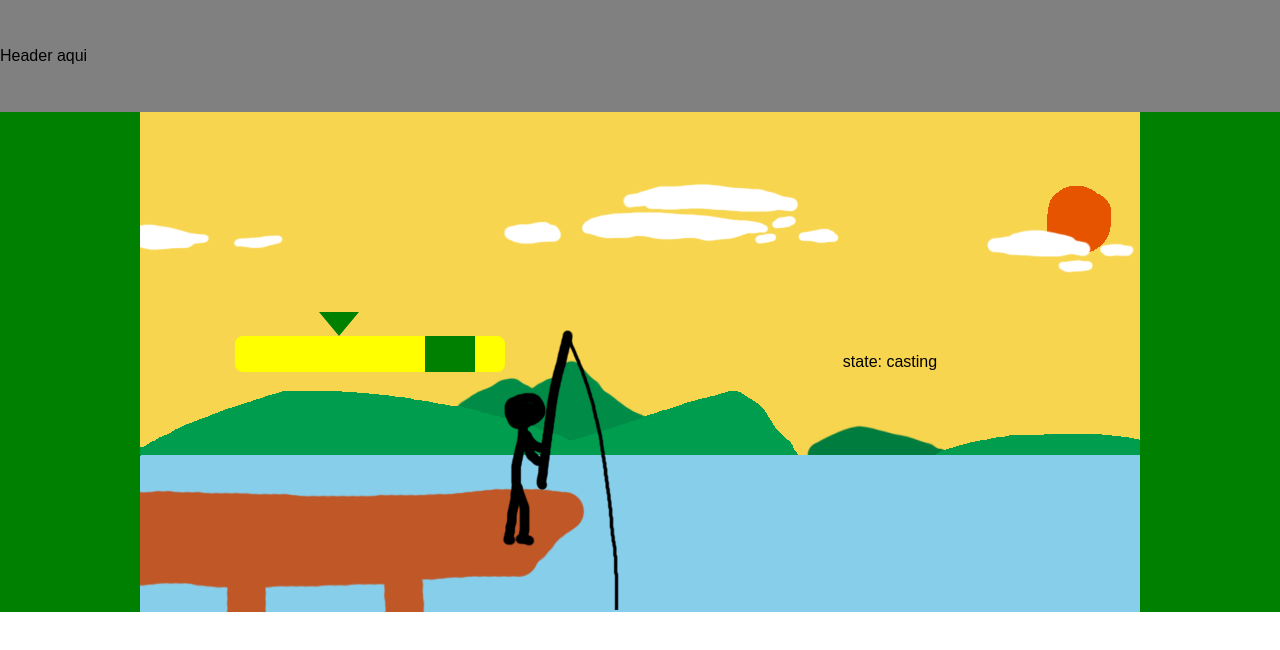
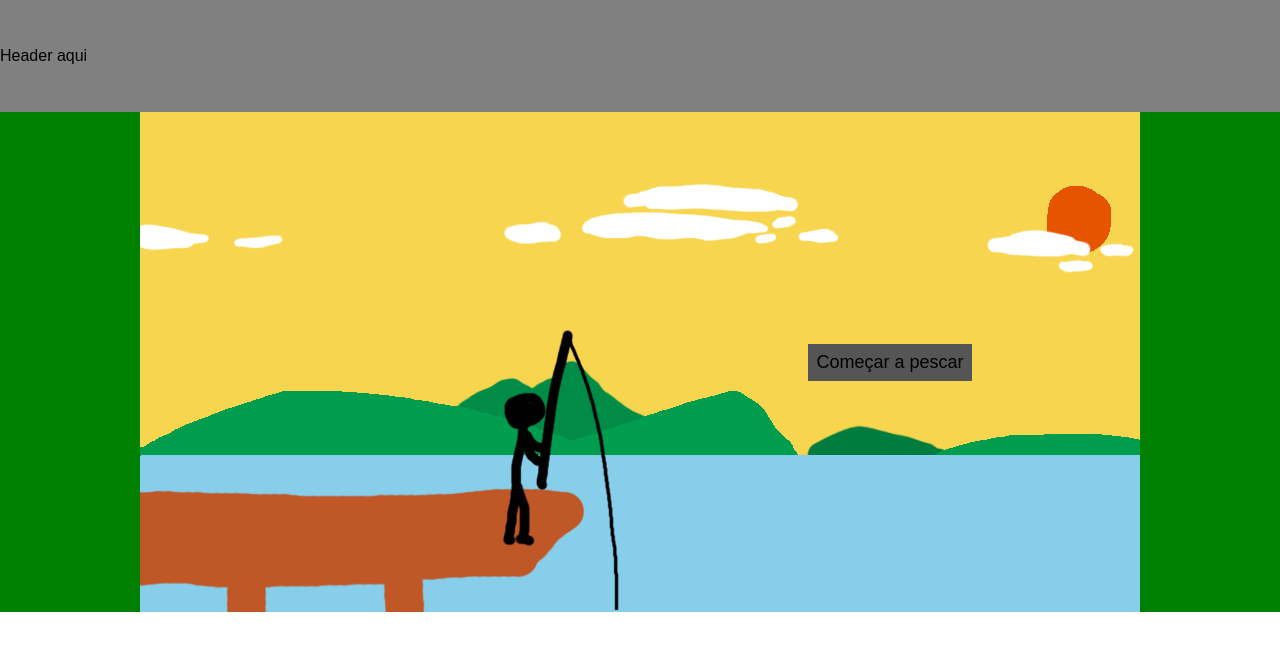
Before and after one commit to GabrielAttano/dev_blog, a React (Vite) app: page / in a window 1280 px wide. Shown: the top 650 px of the page. Built offline with nearby package versions, Linux system fonts and the light colour scheme.

Commit message:
change(main screen): add start button and refactor code

```diff
--- a/src/components/fishingSimulator/mainScreen/index.jsx
+++ b/src/components/fishingSimulator/mainScreen/index.jsx
@@ -1,37 +1,51 @@
-import { useEffect, useRef, useState } from 'react';
+import { useRef, useState } from 'react';
 import * as S from './styled';
 
 import mainScreenStates from './mainScreenStates';
 import CastingMinigame from '../castingMinigame';
+import WaitingToHook from '../waitingToHook';
 
 function MainScreen() {
+    // game state
     const [gameState, setGameState] = useState(mainScreenStates.Idle);
 
+    // casting minigame
     const castingMinigameResult = useRef(null);
-
     const handleCastingMinigameEnd = (state) => {
         castingMinigameResult.current = state;
         setGameState(mainScreenStates.WaitingToHook);
     }
 
-    useEffect(() => {
-        // Temporary way to test different states
-        if (gameState === mainScreenStates.Idle) {
-            setGameState(mainScreenStates.Casting);
-        }
-    }, [gameState]);
-
+    const showInfo = () => {
         return (
-        <S.container>
+            <>
                 <S.containerSmall></S.containerSmall>
                 <S.containerSmall>
                     <div>state: {gameState}</div>
                     {castingMinigameResult.current !== null ? (
                         <div>casting minigame result: {castingMinigameResult.current}</div>
                     ): false}
+                </S.containerSmall>
+            </>
+        )
+    };
 
+    const startFishingButton = () => {
+        return (
+            <>
+                <S.containerSmall></S.containerSmall>
+                <S.containerSmall>
+                    <S.button onClick={() => {setGameState(mainScreenStates.Casting)}}>Começar a pescar</S.button>
                 </S.containerSmall>
+            </>
+        )
+    }
+
+    return (
+        <S.container>
+            {gameState === mainScreenStates.Idle ? startFishingButton() : showInfo()}
             {gameState === mainScreenStates.Casting ? <CastingMinigame handleCastingMinigameEnd={handleCastingMinigameEnd}/> : false}
+            {gameState === mainScreenStates.WaitingToHook ? <WaitingToHook></WaitingToHook> : false}
         </S.container>
     )
 }
--- a/src/components/fishingSimulator/mainScreen/styled.js
+++ b/src/components/fishingSimulator/mainScreen/styled.js
@@ -20,3 +20,9 @@ export const containerSmall = styled.div`
     width: 50%;
     height: 100%;
 `;
+
+export const button = styled.button`
+    background-color: #555555;
+    padding: 8px;
+    font-size: large;
+`
```
Lines whose indentation alone changed are shown as unchanged.
